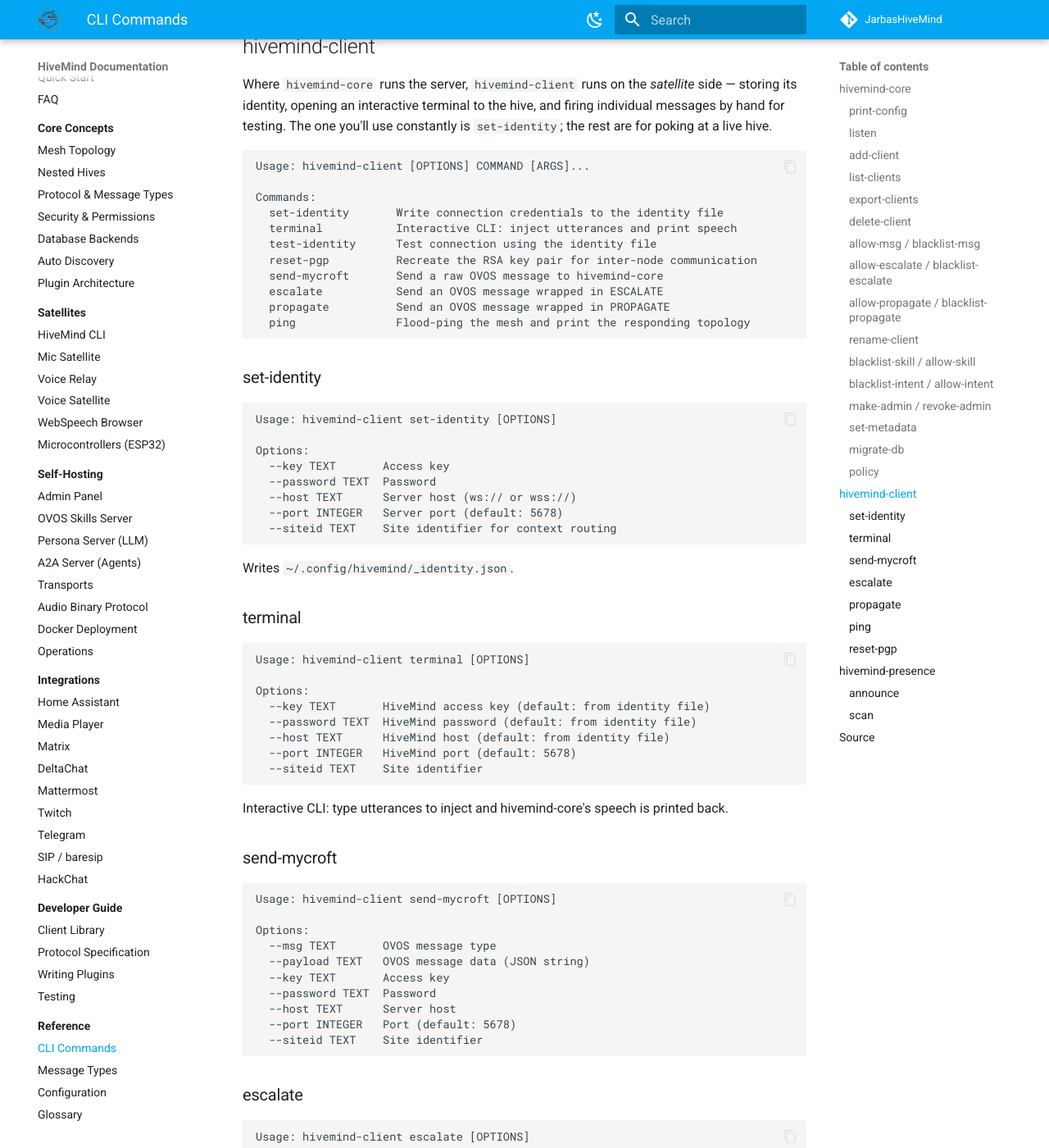
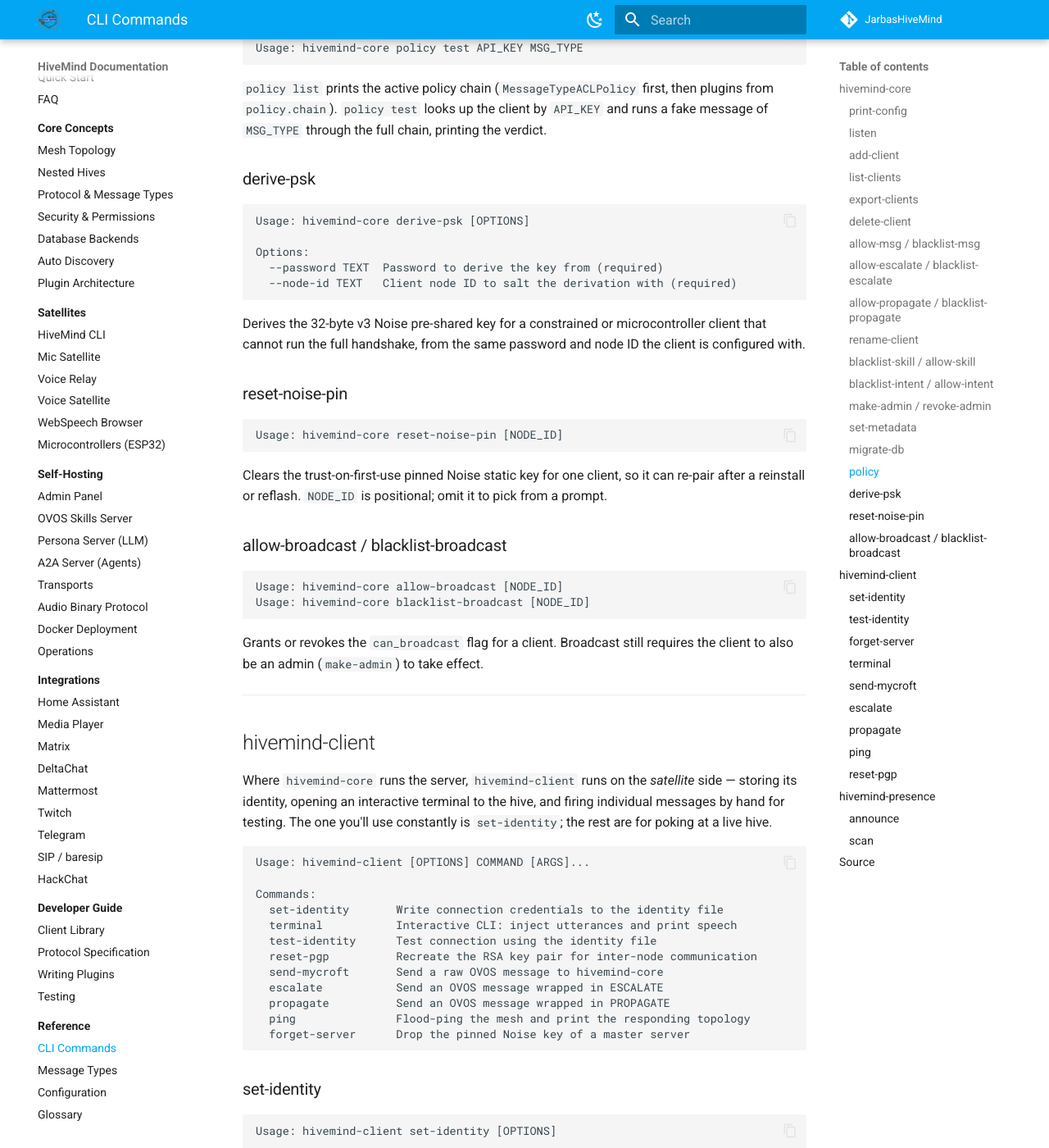
Before and after one commit to JarbasHiveMind/HiveMind-community-docs, an MkDocs documentation site: the page built from docs/reference/cli.md, in a window 1280 px wide and 1400 px high, scrolled down 5047 px. Shown: the whole window at 82% size. Built offline with MkDocs 1.6.1 and Material for MkDocs 9.7.7, drawn with Linux system fonts in a browser that asks for light colours; some of the changed text lies outside the part shown.

Commit message:
fix: seven confirmed defects in reference/cli.md and reference/config.md
- cli.md: admin clients do not bypass the message-type whitelist,
  matching the tool's own printed warning and concepts/security.md.
- cli.md: documented four missing hivemind-core subcommands
  (derive-psk, reset-noise-pin, allow-broadcast, blacklist-broadcast),
  one missing hivemind-client subcommand (forget-server), the
  undocumented test-identity subsection, and two missing flags
  (add-client --allow-weak-password, delete-client --yes).
- config.md: last_seen_update_interval's shipped default is 60, not
  0 (0 is the disable-the-debounce value). Added six top-level config
  keys missing from the "entire default file" sample and abstract:
  rendezvous, upstream, utterance_transformers, metadata_transformers,
  dialog_transformers, ping_flood_interval.

Co-Authored-By: Claude Fable 5 <noreply@anthropic.com>

````diff
--- a/docs/reference/cli.md
+++ b/docs/reference/cli.md
@@ -46,6 +46,10 @@ Commands:
   set-metadata         Set arbitrary metadata on a client
   migrate-db           Migrate the database to a different backend
   policy               Inspect the policy admission chain
+  derive-psk           Derive a Noise pre-shared key for a constrained client
+  reset-noise-pin      Clear a client's pinned Noise static key
+  allow-broadcast      Grant broadcast capability to a client
+  blacklist-broadcast  Revoke broadcast capability from a client
 ```
 
 > `NODE_ID` (and `MSG_TYPE` / `SKILL_ID` / `INTENT_ID`) are **positional** arguments, not options. If you omit `NODE_ID`, the command prompts interactively with a list of clients.
@@ -78,6 +82,7 @@ Options:
   --crypto-key TEXT  Optional pre-shared encryption key
   --admin BOOLEAN    Grant admin powers to the client (default: false)
   --metadata TEXT    Client metadata as a JSON object
+  --allow-weak-password  Skip the password-strength check (not recommended)
 ```
 
 The node ID is auto-assigned; there is no `--node-id` option. Output includes the `Access Key`, `Password`, and deprecated `Encryption Key`.
@@ -89,7 +94,9 @@ The node ID is auto-assigned; there is no `--node-id` option. Output includes th
     hivemind-core allow-msg recognizer_loop:utterance <NODE_ID>
     ```
 
-    Admin clients (`--admin true` or `make-admin`) bypass the whitelist entirely.
+    Admin clients are still subject to the `allowed_types` whitelist. Admin status only
+    grants elevated capabilities like broadcast; grant the message types an admin client
+    needs the same way you would for any other client.
 
 ### list-clients
 
@@ -108,9 +115,14 @@ Options:
 
 ```
 Usage: hivemind-core delete-client [NODE_ID]
+
+Options:
+  --yes  Skip the confirmation prompt (for scripting)
 ```
 
-`NODE_ID` is a positional argument; omit it to pick from a prompt.
+`NODE_ID` is a positional argument; omit it to pick from a prompt. Deleting a client
+permanently revokes its credentials, so the command confirms interactively unless `--yes`
+is passed.
 
 ### allow-msg / blacklist-msg
 
@@ -220,6 +232,39 @@ Usage: hivemind-core policy test API_KEY MSG_TYPE
 
 `policy list` prints the active policy chain (`MessageTypeACLPolicy` first, then plugins from `policy.chain`). `policy test` looks up the client by `API_KEY` and runs a fake message of `MSG_TYPE` through the full chain, printing the verdict.
 
+### derive-psk
+
+```
+Usage: hivemind-core derive-psk [OPTIONS]
+
+Options:
+  --password TEXT  Password to derive the key from (required)
+  --node-id TEXT   Client node ID to salt the derivation with (required)
+```
+
+Derives the 32-byte v3 Noise pre-shared key for a constrained or microcontroller client
+that cannot run the full handshake, from the same password and node ID the client is
+configured with.
+
+### reset-noise-pin
+
+```
+Usage: hivemind-core reset-noise-pin [NODE_ID]
+```
+
+Clears the trust-on-first-use pinned Noise static key for one client, so it can re-pair
+after a reinstall or reflash. `NODE_ID` is positional; omit it to pick from a prompt.
+
+### allow-broadcast / blacklist-broadcast
+
+```
+Usage: hivemind-core allow-broadcast [NODE_ID]
+Usage: hivemind-core blacklist-broadcast [NODE_ID]
+```
+
+Grants or revokes the `can_broadcast` flag for a client. Broadcast still requires the
+client to also be an admin (`make-admin`) to take effect.
+
 ---
 
 ## hivemind-client
@@ -241,6 +286,7 @@ Commands:
   escalate           Send an OVOS message wrapped in ESCALATE
   propagate          Send an OVOS message wrapped in PROPAGATE
   ping               Flood-ping the mesh and print the responding topology
+  forget-server      Drop the pinned Noise key of a master server
 ```
 
 ### set-identity
@@ -257,6 +303,32 @@ Options:
 ```
 
 Writes `~/.config/hivemind/_identity.json`.
+
+### test-identity
+
+```
+Usage: hivemind-client test-identity [OPTIONS]
+
+Options:
+  --timeout FLOAT  Seconds to wait for a connection (default: 30.0)
+```
+
+Connects using the saved identity file and reports success or failure — the quickest way
+to confirm credentials still work after a server-side change.
+
+### forget-server
+
+```
+Usage: hivemind-client forget-server [OPTIONS]
+
+Options:
+  --host TEXT     Server host
+  --port INTEGER  Server port
+```
+
+Drops the pinned Noise static key for a master server. Reinstalling the master or
+restoring it from a backup gives it a new key, so the satellite stops connecting until its
+old pin is cleared with this command.
 
 ### terminal
 
````
Also changed, not shown: docs/reference/config.md (+51 -4 lines).
